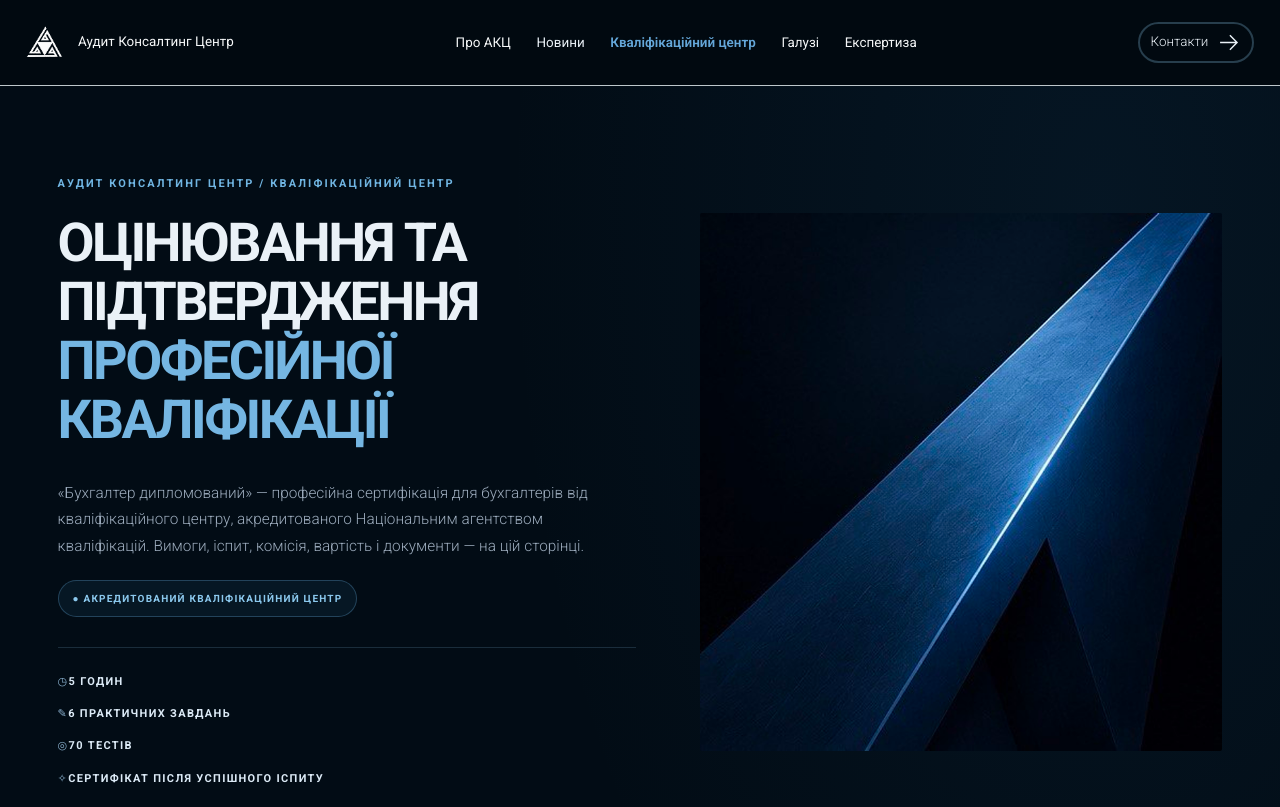
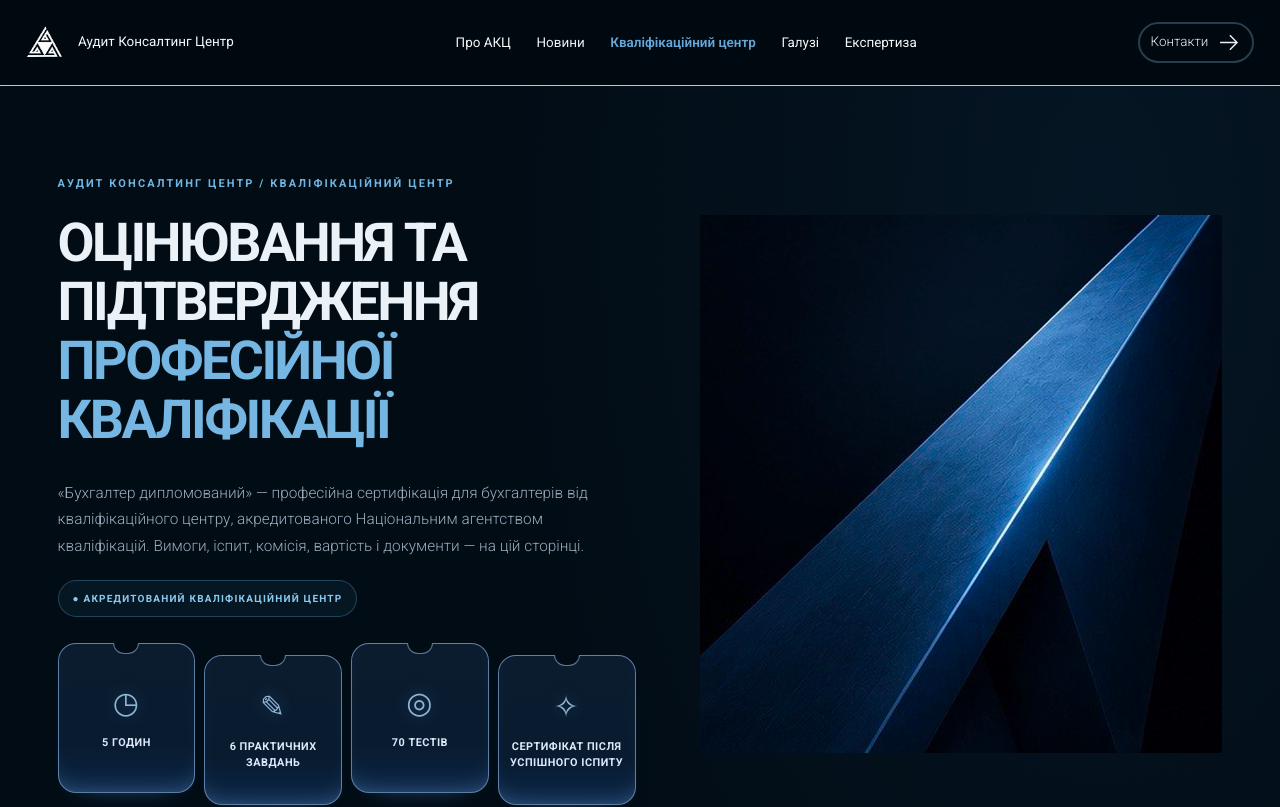
Before and after one commit to dnagorna3817-spec/website_akc_main, a Next.js app: page /expertise/qualification in a window 1280 px wide. Shown: the top 807 px of the page. Built offline with nearby package versions, Linux system fonts and the light colour scheme.

Commit message:
Style qualification metrics as four blue infographic cards and remove separator

```diff
--- a/app/expertise/[slug]/qualification.module.css
+++ b/app/expertise/[slug]/qualification.module.css
@@ -116,3 +116,16 @@
 @media(max-width:900px){.qHero{min-height:auto;gap:20px}.qHeroArt{min-height:280px}.qIntroCards{padding-top:40px}.qIntroCards article{min-height:0}.qSection,.qInner{padding-top:65px;padding-bottom:65px}}
 @media(max-width:600px){.qHero{padding:45px 20px 55px}.qHero h1{font-size:clamp(30px,8vw,42px)}.qHeroArt{min-height:210px}.qHeroArt img{max-height:290px}.qIntroCards,.qSection,.qInner,.qFinal{padding:50px 20px}.qIntroCards{gap:14px}.qIntroCards article,.qInfoGrid article,.qPriceGrid article,.qReviewGrid blockquote{padding:25px}.qSteps{gap:22px}.qSection h2,.qInner h2,.qFinal h2{font-size:clamp(28px,7vw,36px)}.qPriceGrid article,.qReviewGrid blockquote{min-height:0}.qPriceGrid strong{margin:12px 0 24px}}
 @media(prefers-reduced-motion:reduce){.qIntroCards article,.qPriceGrid a,.qFinal a{transition:none}}
+
+
+/* Four-piece qualification infographic: original text, no new image asset. */
+.qMetrics{display:grid;grid-template-columns:repeat(4,minmax(0,1fr));gap:9px;padding-top:0;border-top:0;margin-top:26px;max-width:690px}
+.qMetricCard{position:relative;display:flex;flex-direction:column;align-items:center;justify-content:center;text-align:center;min-height:150px;padding:20px 10px 17px;background:linear-gradient(180deg,rgba(12,30,48,.93) 0%,rgba(9,28,49,.96) 68%,rgba(27,80,149,.38) 100%);border:1px solid rgba(144,186,237,.62);border-radius:18px;box-shadow:inset 0 -16px 32px -30px #81b9ff,0 12px 24px -24px #4f9ff5}
+.qMetricCard:before{content:"";position:absolute;top:-1px;left:calc(50% - 13px);width:26px;height:11px;border:1px solid rgba(144,186,237,.62);border-top:0;border-radius:0 0 14px 14px;background:#020c15}
+.qMetricCard:nth-child(even){transform:translateY(12px)}
+.qMetricIcon{display:flex;align-items:center;justify-content:center;color:#a6c8fa;font-size:30px;font-weight:400;line-height:1;margin-bottom:17px;text-shadow:0 0 18px rgba(101,163,248,.32)}
+.qMetricCard strong{color:#dce9fa;font-size:clamp(10px,.85vw,12px);line-height:1.45;letter-spacing:.045em;font-weight:700;text-wrap:balance}
+.qHeroText .qStatus{margin-bottom:0}
+.qHeroText .qStatus + .qMetrics{margin-top:26px}
+@media(max-width:1100px){.qMetrics{grid-template-columns:repeat(2,minmax(0,1fr));gap:14px;max-width:480px}.qMetricCard{min-height:135px}.qMetricCard:nth-child(even){transform:none}}
+@media(max-width:600px){.qMetrics{grid-template-columns:repeat(2,minmax(0,1fr));gap:12px}.qMetricCard{min-height:125px;padding:16px 9px}.qMetricIcon{font-size:25px;margin-bottom:12px}.qMetricCard strong{font-size:10px}}
```
